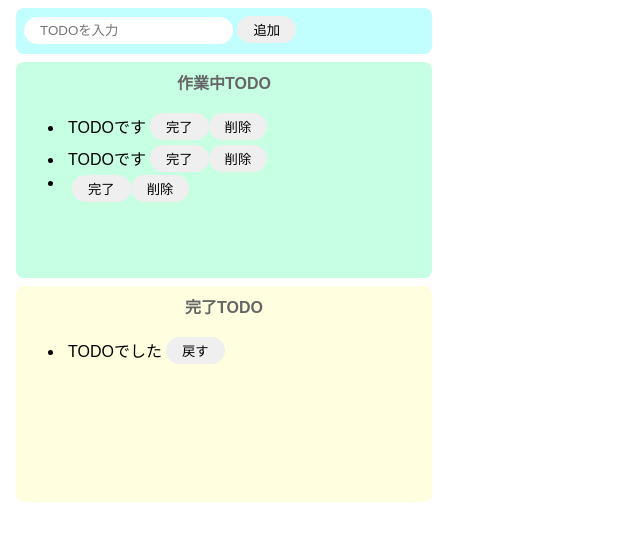
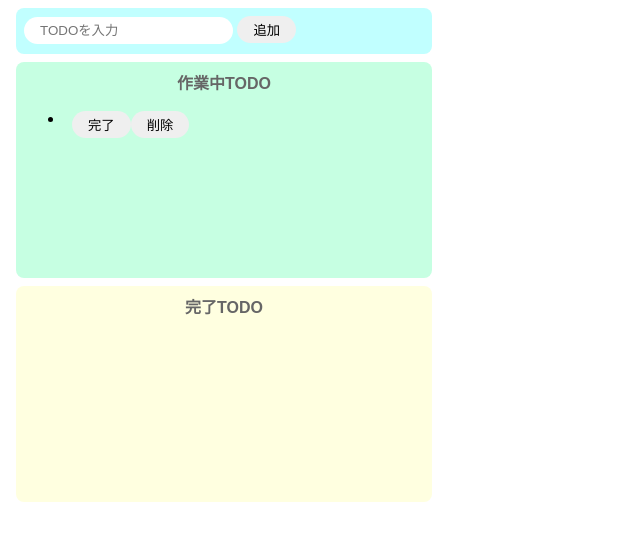
Before and after one commit to ittyi/todo-js, a website built with Parcel: page index.html in a window 1280 px wide. Both pictures are taken after a click on the button "追加". Shown: the whole page, without its empty margins (0-640 px from the left). Built offline with nearby package versions, Linux system fonts and the light colour scheme.

Commit message:
完成！

```diff
--- a/index.html
+++ b/index.html
@@ -12,33 +12,11 @@
     </div>
     <div class="imcomplete_area">
       <p class="title">作業中TODO</p>
-      <ul id="working_todo">
-        <li>
-          <div class="list_row">
-            <p class="text_content">TODOです</p>
-            <button>完了</button>
-            <button>削除</button>
-          </div>
-        </li>
-        <li>
-          <div class="list_row">
-            <p class="text_content">TODOです</p>
-            <button>完了</button>
-            <button>削除</button>
-          </div>
-        </li>
-      </ul>
+      <ul id="working_todo"></ul>
     </div>
     <div class="complate_area">
       <p class="title">完了TODO</p>
-      <ul id="complate_todo">
-        <li>
-          <div class="list_row">
-            <p class="text_content">TODOでした</p>
-            <button>戻す</button>
-          </div>
-        </li>
-      </ul>
+      <ul id="complate_todo"></ul>
     </div>
 
     <script src="src/index.js"></script>
--- a/src/index.js
+++ b/src/index.js
@@ -5,6 +5,16 @@ const onClickAdd = () => {
   const inputText = document.getElementById("add_text").value;
   document.getElementById("add_text").value = "";
 
+  createFromWorkingTodo(inputText);
+};
+
+// 未完了リストから指定の要素を削除
+const deleteFromWorkingTodo = (target) => {
+  document.getElementById("working_todo").removeChild(target);
+};
+
+// 未完了リストに追加する関数
+const createFromWorkingTodo = (text) => {
   // li作成
   const li = document.createElement("li");
 
@@ -15,7 +25,7 @@ const onClickAdd = () => {
   // p作成
   const p = document.createElement("p");
   p.className = "text_content";
-  p.innerText = inputText;
+  p.innerText = text;
 
   // buttonタグ（完了）作成
   const completeButton = document.createElement("button");
@@ -46,6 +56,16 @@ const onClickAdd = () => {
     // buttonタグを作成
     const backButton = document.createElement("button");
     backButton.innerText = "戻す";
+    backButton.addEventListener("click", () => {
+      // 押された戻すボタンの親タグ（li）を完了リストから削除
+      const backButtonParent = backButton.parentNode;
+      const deleteTarget = backButtonParent.parentNode;
+      document.getElementById("complate_todo").removeChild(deleteTarget);
+
+      // テキストを取得
+      const text = backButton.parentNode.firstElementChild.innerText;
+      createFromWorkingTodo(text);
+    });
 
     // divタグの子要素に各要素を設定
     addTarget.appendChild(completeDiv);
@@ -76,11 +96,6 @@ const onClickAdd = () => {
   document.getElementById("working_todo").appendChild(li);
 };
 
-// 未完了リストから指定の要素を削除
-const deleteFromWorkingTodo = (target) => {
-  document.getElementById("working_todo").removeChild(target);
-};
-
 document
   .getElementById("add_button")
   .addEventListener("click", () => onClickAdd());
```
